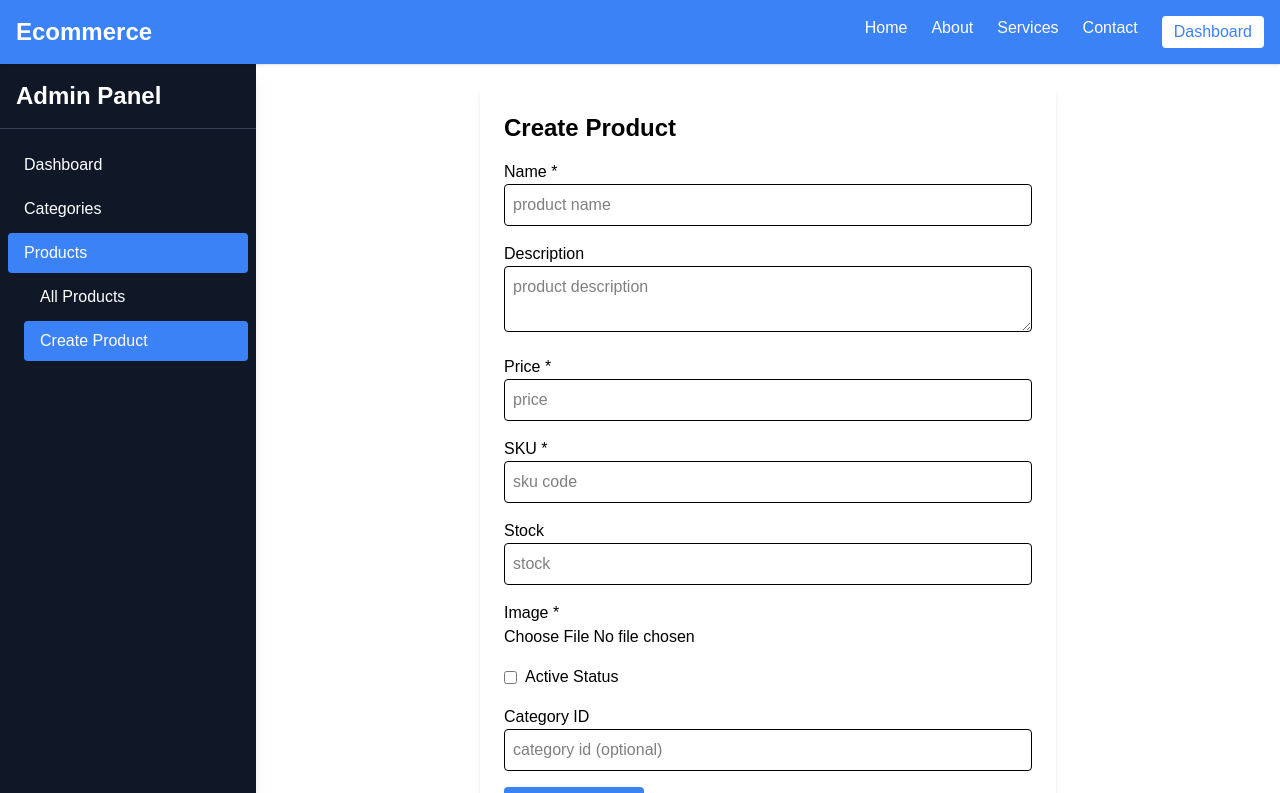
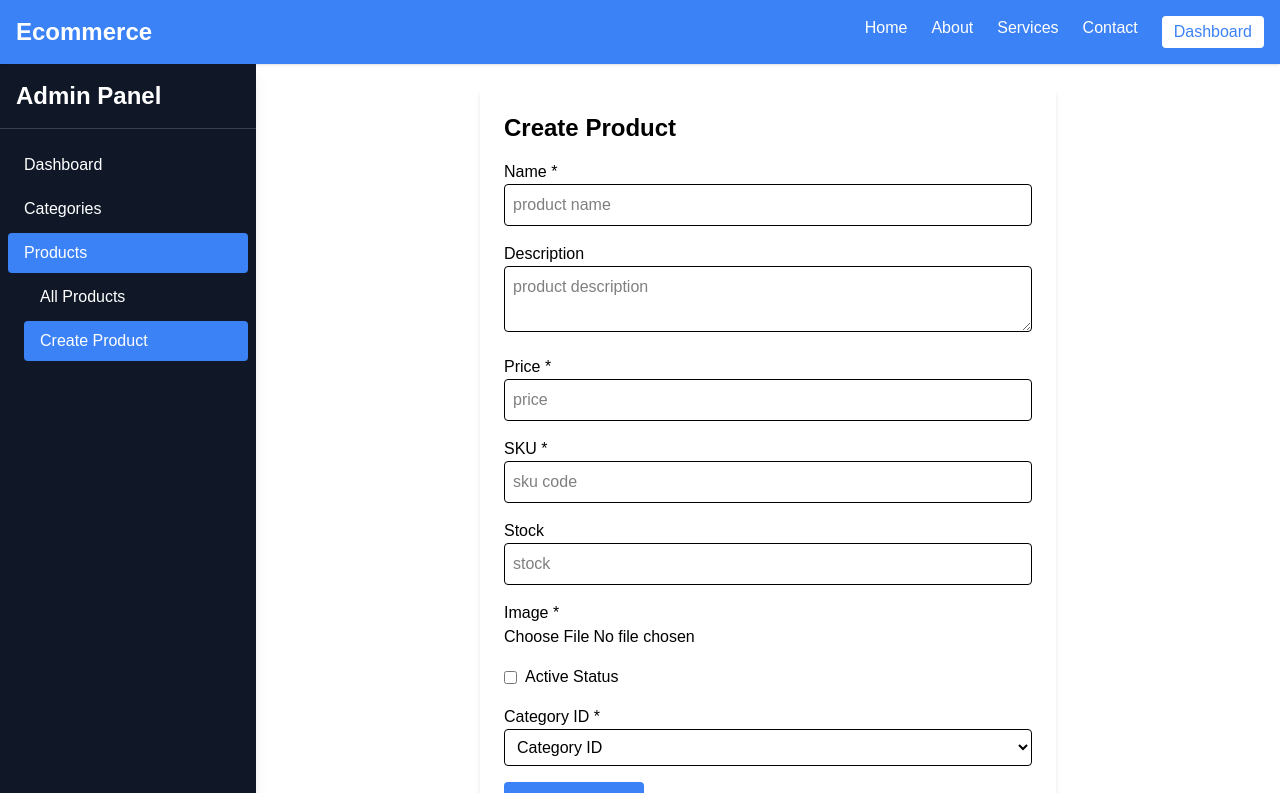
Before and after one commit to kader009/vaid-task, a Next.js app: page /dashboard/products/create-product in a window 1280 px wide. Shown: the top 793 px of the page. Built offline with nearby package versions, Linux system fonts and the light colour scheme.

Commit message:
category id issue solve

```diff
--- a/src/app/dashboard/category/all-category/page.jsx
+++ b/src/app/dashboard/category/all-category/page.jsx
@@ -136,7 +136,7 @@ export default function CategoryCard() {
             className="p-6 bg-white dark:bg-gray-900 dark:text-white rounded shadow hover:shadow-lg transition flex flex-col justify-between"
           >
             <div>
-              <h3 className="text-lg font-semibold mb-2">{cat.name}</h3>
+              <h1 className="text-lg font-semibold mb-2">{cat.name}</h1>
               <p className="text-gray-600 dark:text-gray-400 mb-3">
                 {cat.description || 'No description'}
               </p>
--- a/src/app/dashboard/products/create-product/page.jsx
+++ b/src/app/dashboard/products/create-product/page.jsx
@@ -1,7 +1,7 @@
 'use client';
 import axios from 'axios';
 import toast from 'react-hot-toast';
-import { useState, useRef } from 'react';
+import { useState, useRef, useEffect } from 'react';
 
 const CreateProduct = () => {
   const [formData, setFormData] = useState({
@@ -17,6 +17,43 @@ const CreateProduct = () => {
 
   const [errors, setErrors] = useState({});
   const imageInputRef = useRef(null);
+  const [categories, setCategories] = useState([]);
+
+  const [token, setToken] = useState('');
+
+  useEffect(() => {
+    const storedToken = localStorage.getItem('token');
+    if (storedToken) {
+      setToken(storedToken);
+    }
+  }, []);
+
+  useEffect(() => {
+    if (token) {
+      fetchCategories();
+    }
+  }, [token]);
+
+  const fetchCategories = async () => {
+    try {
+      const res = await axios.get('https://ecom.laralink.com/api/categories', {
+        headers: {
+          Authorization: `Bearer ${token}`,
+        },
+      });
+
+      if (res.data.success) {
+        setCategories(res.data.data.categories || []);
+      } else {
+        toast.error('Failed to load categories');
+      }
+    } catch (error) {
+      toast.error('Something went wrong');
+      console.error(error);
+    }
+  };
+
+  console.log(categories);
 
   const validate = () => {
     const newErrors = {};
@@ -28,7 +65,7 @@ const CreateProduct = () => {
       newErrors.price = 'Price must be a valid positive number.';
 
     if (!formData.image) newErrors.image = 'Image is required.';
-    if (formData.category_id && isNaN(formData.category_id)) {
+    if (!formData.category_id && isNaN(formData.category_id)) {
       newErrors.category_id = 'Category ID must be a number.';
     }
 
@@ -212,15 +249,20 @@ const CreateProduct = () => {
         </div>
 
         <div>
-          <label className="block font-medium">Category ID</label>
-          <input
-            type="number"
+          <label className="block font-medium">Category ID *</label>
+          <select
             name="category_id"
             value={formData.category_id}
             onChange={handleChange}
-            placeholder="category id (optional)"
             className="w-full border p-2 rounded"
-          />
+          >
+            <option value="">Category ID</option>
+            {categories.map((cat) => (
+              <option key={cat.id} value={cat.id}>
+                {cat.id}
+              </option>
+            ))}
+          </select>
           {errors.category_id && (
             <p className="text-red-500 text-sm mt-1">{errors.category_id}</p>
           )}
```
